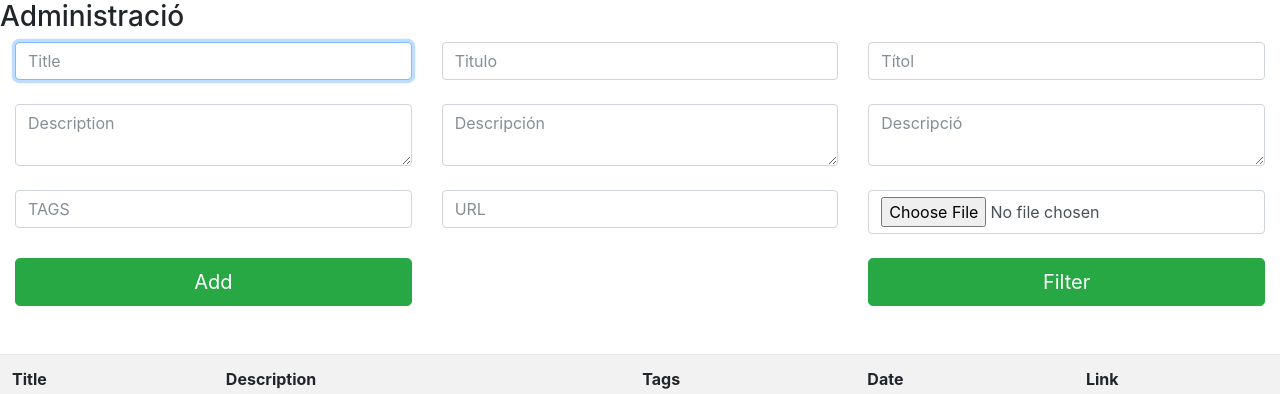
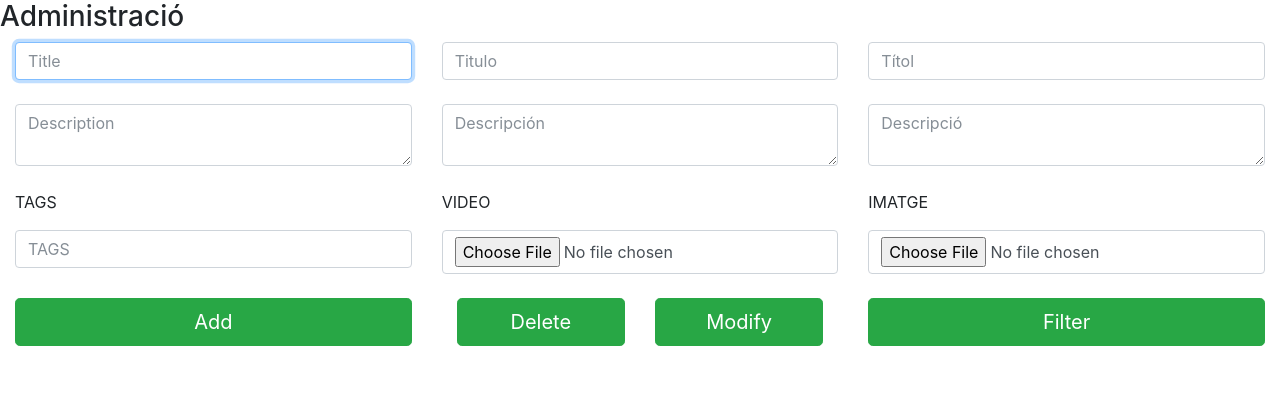
Before and after one commit to Lluisgp/uachi, a CodeIgniter app: a page that uses application/views/admin.php in a window 1280 px wide. Shown: the top 394 px of the page. Run offline with CodeIgniter, Linux system fonts and the light colour scheme; data comes from the database, SQL or seed files in the repository; tables that the repository leaves empty hold one stand-in row (values such as "Sample post"); lists and menus that the app fills with data are empty.

Commit message:
functional change now upload video to database and not use url data

```diff
--- a/application/controllers/Admin.php
+++ b/application/controllers/Admin.php
@@ -58,23 +58,14 @@ class Admin extends CI_Controller
         );
           $insert_id=$this->media_model->register_media($media);
 
-        //   if(!empty($_FILES['thumbnail'])){
-        //   $config['upload_path'] = 'upload';
-        //   $config['allowed_types'] = 'gif|jpg|jpeg|png';
-        //   $this->load->library('upload', $config);
-        //   $this->upload->initialize($config);
-
-        //   if($this->upload->do_upload('thumbnail')){
-        //     $uploadData = $this->upload->data();
-        // }else{
-        //     $uploadData = '';
-        // }
-        //       $this->media_model->upload_image($insert_id,$uploadData);
-        //     }
-
        if(!empty($_FILES['thumbnail']['tmp_name'])){
         $file_data = file_get_contents($_FILES['thumbnail']['tmp_name']);
         $this->media_model->upload_image($insert_id,$file_data);
+       }
+
+       if(!empty($_FILES['video']['tmp_name'])){
+        $file_data = file_get_contents($_FILES['video']['tmp_name']);
+        $this->media_model->upload_video($insert_id,$file_data);
        }
 
           $resultat=$this->media_model->search_media($media);
--- a/application/models/Media_model.php
+++ b/application/models/Media_model.php
@@ -117,4 +117,10 @@ class Media_model extends CI_model
         $data['thumbnail'] = $imgdata;
         $this->db->insert('thumbnails', $data);
     }
+      public function upload_video($id,$imgdata) {
+        //$imgdata = file_get_contents($imgdata['full_path']);//get the content of the image using its path
+        $data['id'] = $id;
+        $data['videodata'] = $imgdata;
+        $this->db->insert('video', $data);
+    }
 }
--- a/application/views/admin.php
+++ b/application/views/admin.php
@@ -21,7 +21,7 @@
                 echo $error_msg;
             }
             ?>
-
+            <?php echo form_open_multipart(base_url('admin/distribution'));?>
             <form role="form" method="post" action="<?php echo base_url('admin/distribution'); ?>">
                 <fieldset>
                     <div class="row">
@@ -52,32 +52,48 @@
 
                     </div>
                 </fieldset>
+                <fieldset>
+                    </br>
 
-                </br>
+                    <div class="row">
+                        <div class="col-sm-4">
+                            <p>TAGS</p>
+                        </div>
+                        <div class="col-sm-4">
+                            <p>VIDEO</p>
+                        </div>
+
+                        <div class="col-sm-4">
+                            <p>IMATGE</p>
+                        </div>
+
+                    </div>
+                </fieldset>
                 <fieldset>
                     <div class="row">
                         <div class="col-sm-4">
                             <input class="form-control" placeholder="TAGS" name="media_tags" type="text" autofocus tabindex="3">
                         </div>
                         <div class="col-sm-4">
-                            <input class="form-control" placeholder="URL" name="media_address" type="text" autofocus tabindex="4">
+                            <!-- <input class="form-control" placeholder="URL" name="media_address" type="text" autofocus tabindex="4"> -->
+                            <input class="form-control" type="file" name="video" autofocus tabindex="4" />
                         </div>
 
                         <div class="col-sm-4">
-                            <input class="form-control" type="file" name="thumbnail" autofocus tabindex="4" />
+                            <input class="form-control" type="file" name="thumbnail" autofocus tabindex="5"/>
                         </div>
 
                     </div>
+                    </br>
                 </fieldset>
-
-                </br>
                 <fieldset>
                     <div class="row">
                         <div class="col-sm-4">
                             <input class="btn btn-lg btn-success btn-block" type="submit" value="Add" name="add" tabindex="5" >
                         </div>
 
-                        <div class="col-sm-4">
+                        <div class="col-sm-4 form-inline">
+                            <div class="form-inline col-sm-6">    <input class="form-inline btn btn-lg btn-success btn-block" type="submit" value="Delete" name="delete"></div> <div class="form-inline col-sm-6"><input class="form-inline btn btn-lg btn-success btn-block" type="submit" value="Modify" name="modify"></div>
                         </div>
 
                         <div class="col-sm-4">
```
Also changed, not shown: application/views/home.php (+38 -1 lines), 1 other file.
